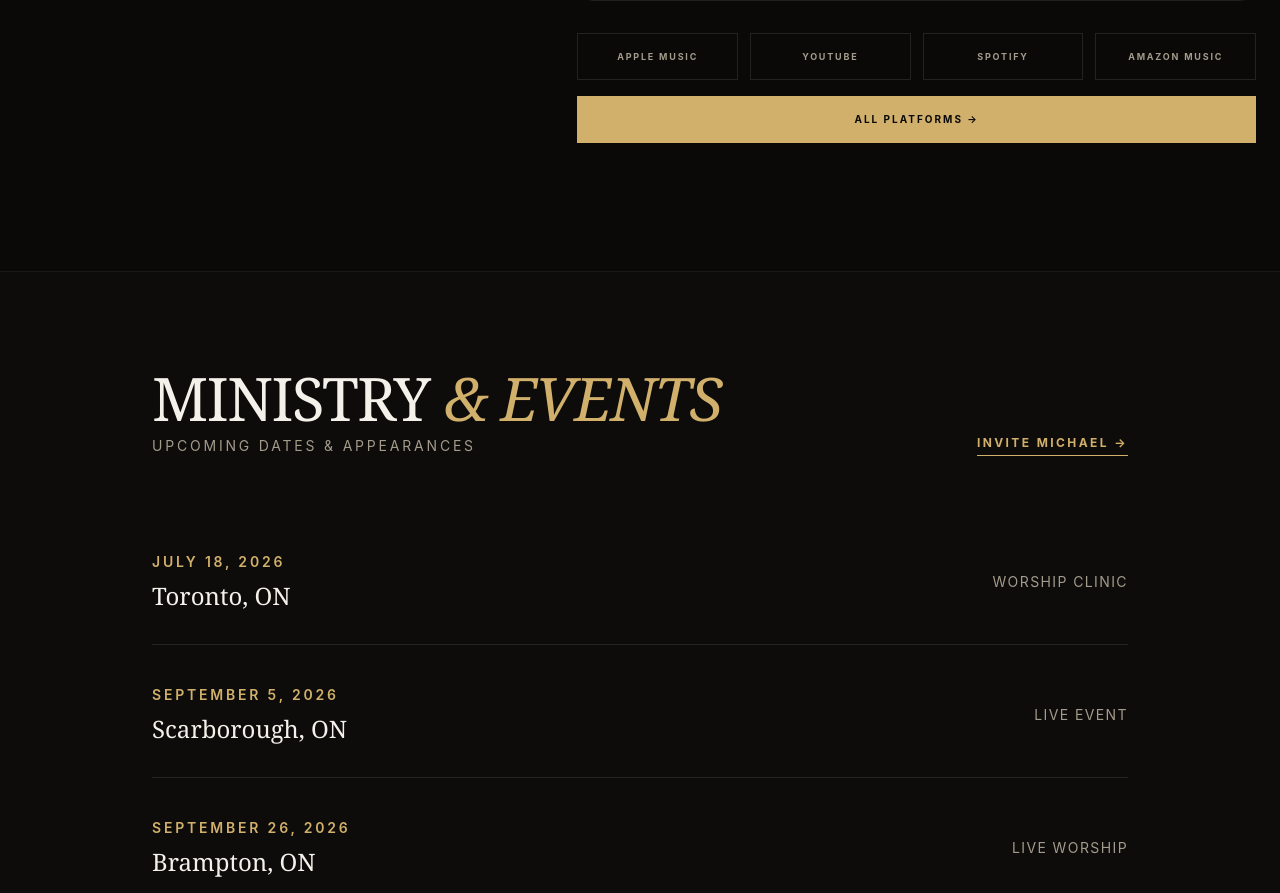
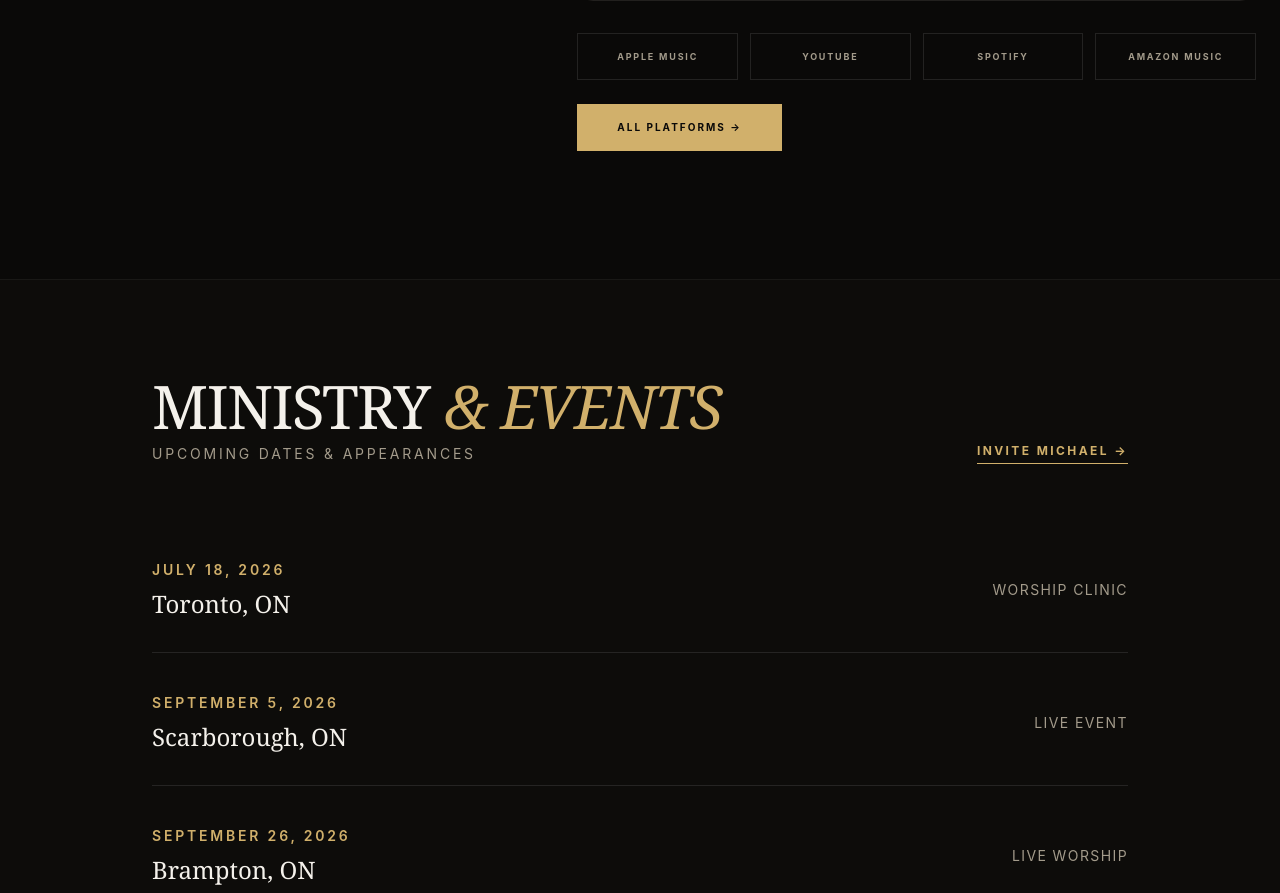
Before and after one commit to mathurin93/michael-manhertz-music, a React (Vite) app: page / in a window 1280 px wide. Shown: the part 1780-2673 px from the top of the page. Built offline with nearby package versions, Linux system fonts and the light colour scheme.

Commit message:
Spotify updated

```diff
--- a/src/App.jsx
+++ b/src/App.jsx
@@ -297,9 +297,11 @@ const App = () => {
             </div>
 
             {/* Primary Action Button */}
-            <a href="https://open.spotify.com/artist/47g94YuzQ1YZ6CEeRc2cU2" target="_blank" rel="noreferrer" className="inline-block bg-[#d1b06b] text-[#0a0908] px-8 py-4 text-[10px] font-bold uppercase tracking-[0.2em] hover:bg-[#ebd5a6] transition-colors w-full md:w-auto text-center">
-              ALL PLATFORMS →
-            </a>
+            <div className="flex justify-start mt-2">
+              <a href="https://open.spotify.com/artist/47g94YuzQ1YZ6CEeRc2cU2" target="_blank" rel="noreferrer" className="inline-block bg-[#d1b06b] text-[#0a0908] px-10 py-4 text-[10px] font-bold uppercase tracking-[0.2em] hover:bg-[#ebd5a6] transition-colors text-center">
+                ALL PLATFORMS →
+              </a>
+            </div>
 
           </div>
         </div>
```
